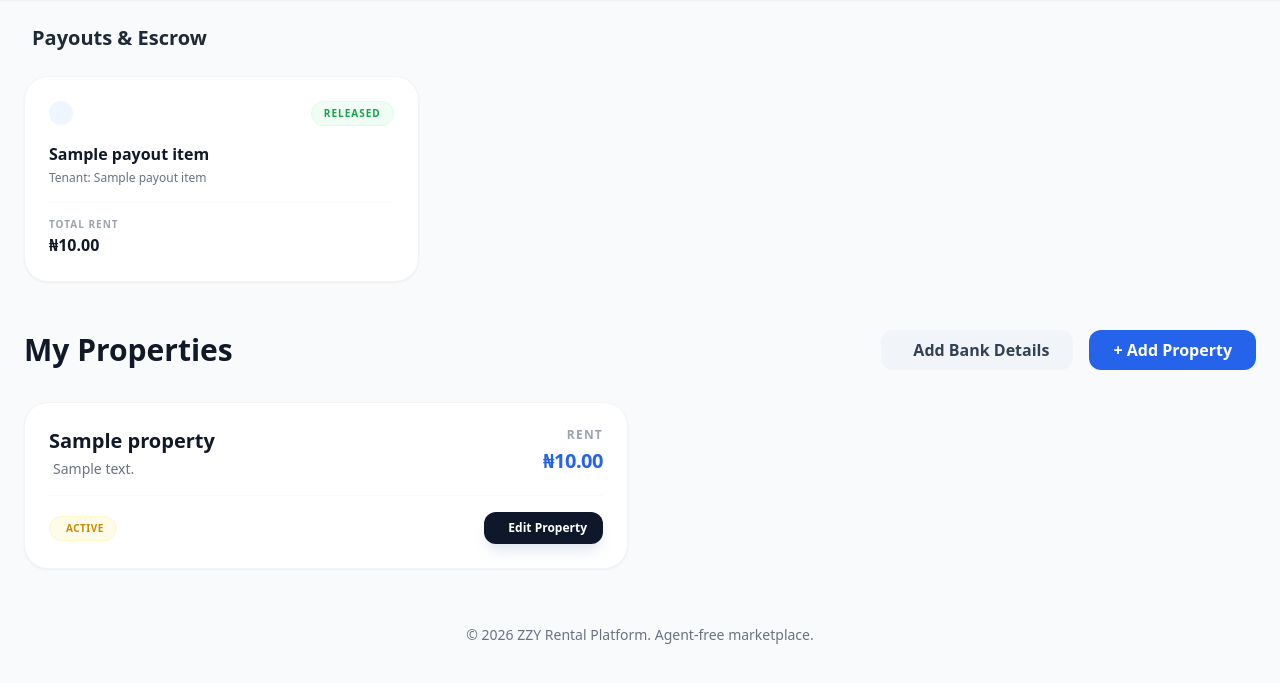
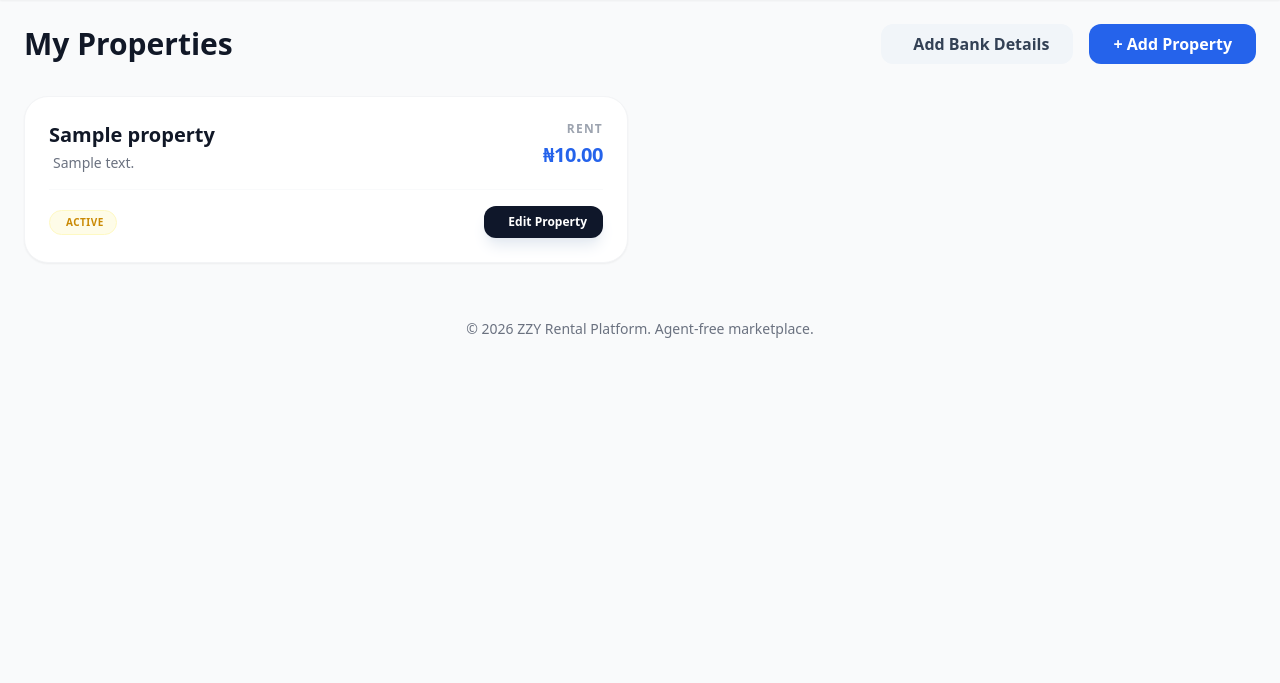
Before and after one commit to PrimeSoofDev/zzy-smart-city-rental, a PHP site: the page made by views/landlord/dashboard.php in a window 1280 px wide. Shown: the part 68-751 px from the top of the page. Run offline with PHP 8.4, Linux system fonts and the light colour scheme; the template is opened without the code that fills it: most values are stand-ins (such as "Sample title", 1, 10 or a date in 2020); some libraries are stand-ins or nearby versions.

Commit message:
Clean up dashboards: Move Secured Payments/Escrow info to Dispute Center

```diff
--- a/views/landlord/dashboard.php
+++ b/views/landlord/dashboard.php
@@ -20,47 +20,7 @@
     </div>
 <?php endif; ?>
 
-<?php if(!empty($payoutItems)): ?>
-    <div class="mb-12">
-        <h2 class="text-xl font-bold text-gray-800 mb-6 flex items-center gap-2">
-            <i class="fas fa-wallet text-blue-500"></i> Payouts & Escrow
-        </h2>
-        <div class="grid grid-cols-1 md:grid-cols-2 lg:grid-cols-3 gap-6">
-            <?php foreach($payoutItems as $item): ?>
-                <div class="bg-white p-6 rounded-3xl shadow-sm border border-gray-100 hover:shadow-md transition-all">
-                    <div class="flex justify-between items-start mb-4">
-                        <div class="bg-blue-50 text-blue-600 p-3 rounded-2xl">
-                            <i class="fas fa-hand-holding-usd text-xl"></i>
-                        </div>
-                        <span class="text-[10px] font-black uppercase tracking-widest px-3 py-1 rounded-full
-                            <?= $item['status'] == 'escrow_hold' ? 'bg-yellow-50 text-yellow-600 border border-yellow-100' : 'bg-green-50 text-green-600 border border-green-100' ?>">
-                            <?= $item['status'] == 'escrow_hold' ? 'Awaiting move-in' : 'Released' ?>
-                        </span>
-                    </div>
-                    <h3 class="font-bold text-gray-900 mb-1"><?= htmlspecialchars($item['property_title']) ?></h3>
-                    <p class="text-xs text-gray-500 mb-4 line-clamp-1">Tenant: <?= htmlspecialchars($item['tenant_name']) ?></p>
 
-                    <div class="flex items-center justify-between pt-4 border-t border-gray-50">
-                        <div>
-                            <p class="text-[10px] font-bold text-gray-400 uppercase tracking-widest leading-none mb-1">Total Rent</p>
-                            <p class="font-black text-gray-900">₦<?= number_format($item['amount'], 2) ?></p>
-                        </div>
-                        <?php if($item['status'] == 'escrow_hold'): ?>
-                            <div class="text-right flex flex-col items-end gap-2">
-                                <div>
-                                    <span class="block text-[10px] font-black text-blue-600 uppercase">Held In Escrow</span>
-                                    <span class="text-[9px] text-gray-400">Secure & Verified</span>
-                                </div>
-                            </div>
-                        <?php endif; ?>
-                    </div>
-                </div>
-            <?php endforeach; ?>
-        </div>
-
-
-    </div>
-<?php endif; ?>
 
 <div class="flex justify-between items-center mb-8">
     <h1 class="text-3xl font-bold">My Properties</h1>
```
Also changed, not shown: views/tenant/dashboard.php (+0 -38 lines).
